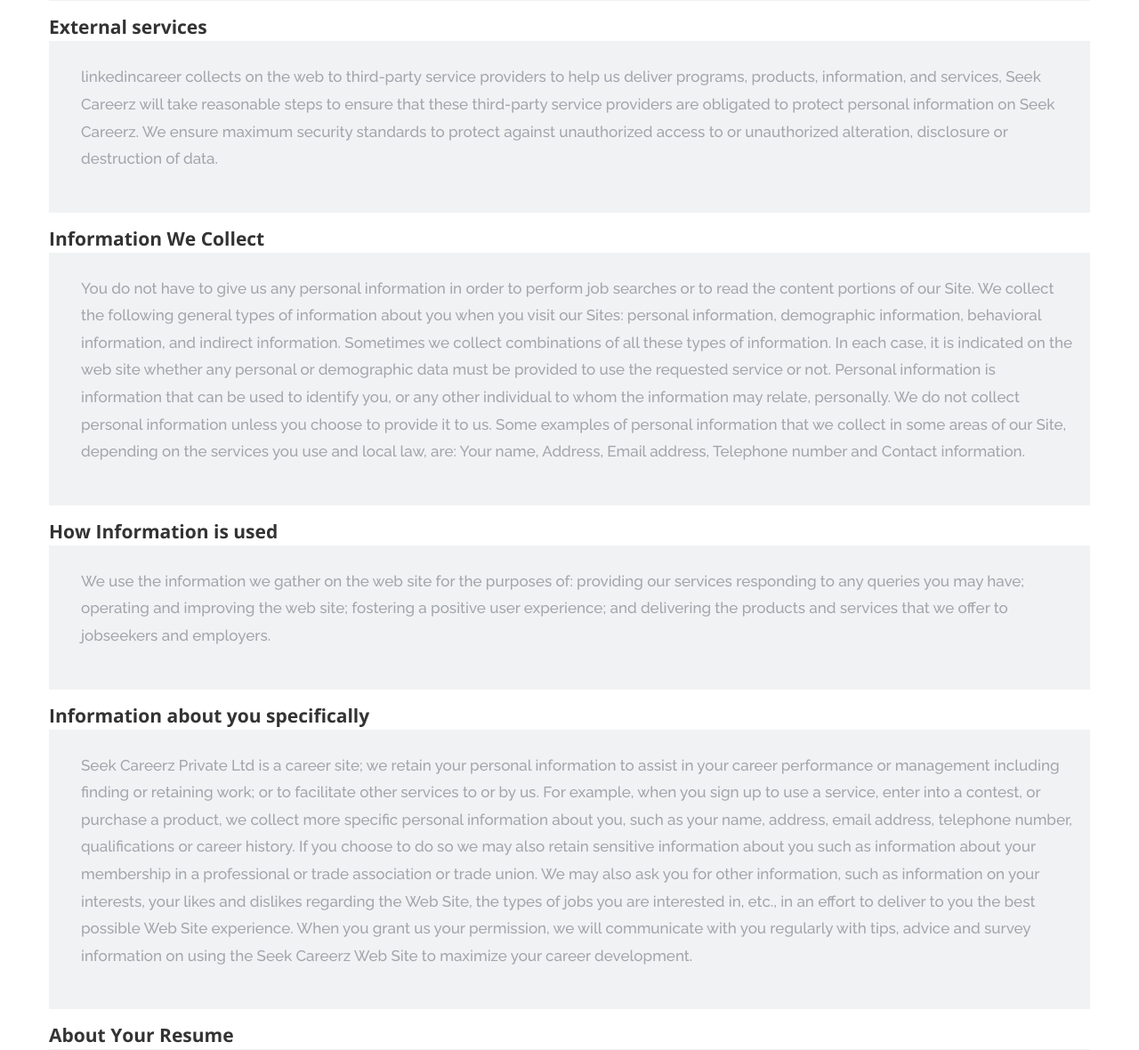
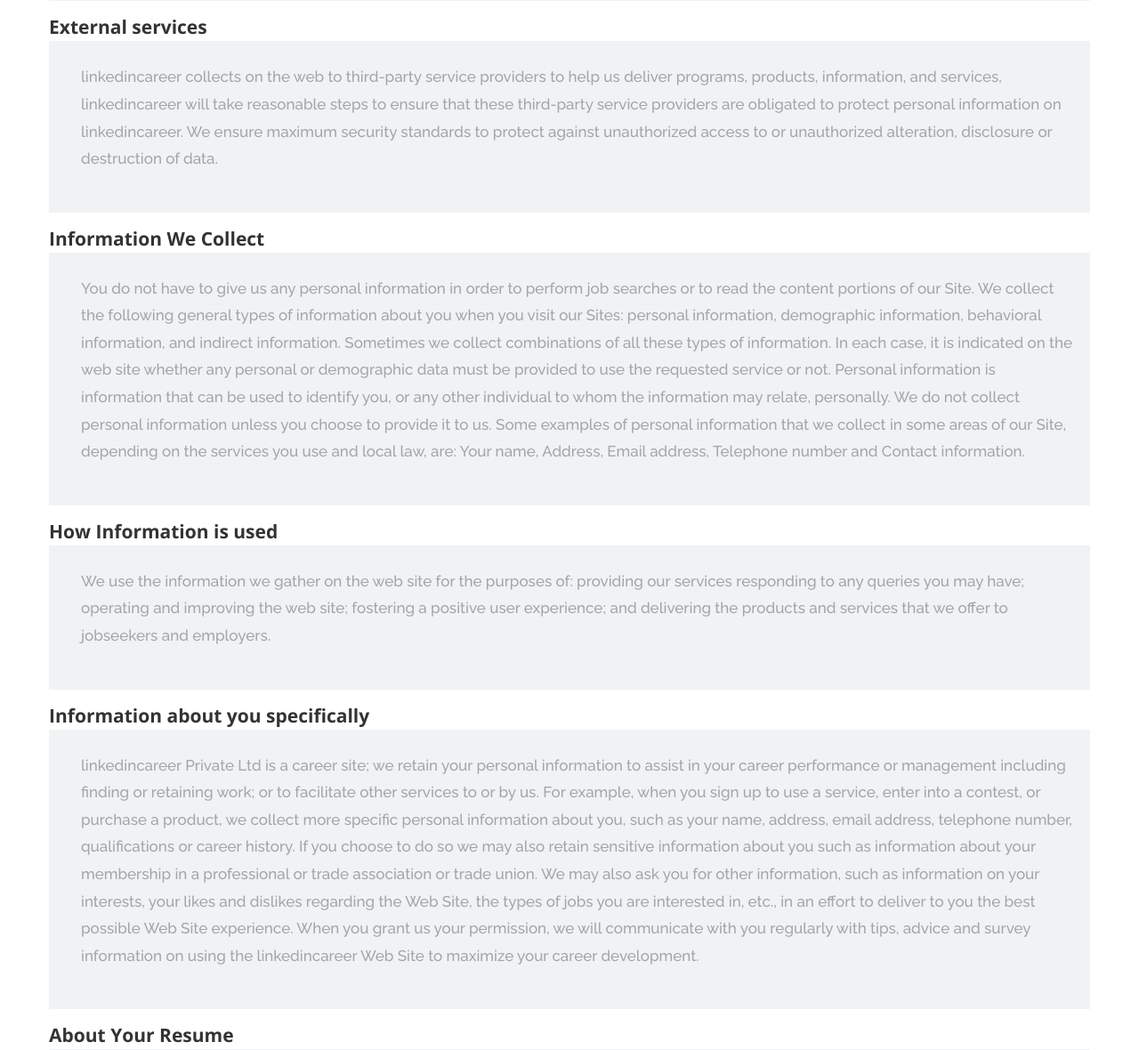
Before and after one commit to omkarvijay6/linkedincareer, a Django app: template career_site/templates/privacy_policy.html in a window 1280 px wide. Shown: the part 317-1497 px from the top of the page at 89% size. Run offline with Django 3.2, Linux system fonts and the light colour scheme; the template is opened without the code that fills it, so the values that code supplies are empty; parts of the project's set-up code (start-up, migrations or seed data) failed here and were passed over; some libraries are stand-ins or nearby versions; some web fonts are replaced.

Commit message:
changed admin url, replaced seekcareerz with linkedincareer , debug false

```diff
--- a/career_site/templates/combo_services.html
+++ b/career_site/templates/combo_services.html
@@ -43,7 +43,7 @@
                                     forwarded to a company only upon their consent
                                 </li>
                                 <li>No Senior Professional is disturbed with irrelevant or unsuitable openings</li>
-                                <li> An exclusive team member of Seekcareez.com will handle your application throughout
+                                <li> An exclusive team member of linkedincareer.org will handle your application throughout
                                     the process.
                                 </li>
                                 <li>No additional or hidden costs.</li>
--- a/career_site/templates/executive_service.html
+++ b/career_site/templates/executive_service.html
@@ -49,7 +49,7 @@
                                     forwarded to a company only upon their consent
                                 </li>
                                 <li>No Senior Professional is disturbed with irrelevant or unsuitable openings</li>
-                                <li> An exclusive team member of Seekcareez.com will handle your application throughout
+                                <li> An exclusive team member of linkedincareer.org will handle your application throughout
                                     the process.
                                 </li>
                                 <li>No additional or hidden costs.</li>
--- a/career_site/templates/index.html
+++ b/career_site/templates/index.html
@@ -256,15 +256,15 @@
                                     class="moto-widget-menu-toggle-btn-icon fa fa-bars"></i></a>
                             <ul class="moto-widget-menu-list moto-widget-menu-list_horizontal">
                                 <li class="moto-widget-menu-item">
-                                    <a href="/about/" data-action="page"
+                                    <a href="{% url 'about' %}" data-action="page"
                                        class="moto-widget-menu-link moto-widget-menu-link-level-1 moto-link">About</a>
                                 </li>
                                 <li class="moto-widget-menu-item">
-                                    <a href="/services/" data-action="page"
+                                    <a href="{% url 'services' %}" data-action="page"
                                        class="moto-widget-menu-link moto-widget-menu-link-level-1 moto-link">Services</a>
                                 </li>
                                 <li class="moto-widget-menu-item">
-                                    <a href="/events/" data-action="page"
+                                    <a href="{% url 'index' %}" data-action="page"
                                        class="moto-widget-menu-link moto-widget-menu-link-level-1 moto-link">Events</a>
                                 </li>
                             </ul>
--- a/career_site/templates/privacy_policy.html
+++ b/career_site/templates/privacy_policy.html
@@ -61,9 +61,9 @@
                             <div class="moto-widget-text-content moto-widget-text-editable"><p
                                     class="moto-text_system_25">linkedincareer collects on the web to third-party
                                 service
-                                providers to help us deliver programs, products, information, and services, Seek Careerz
+                                providers to help us deliver programs, products, information, and services, linkedincareer
                                 will take reasonable steps to ensure that these third-party service providers are
-                                obligated to protect personal information on Seek Careerz. We ensure maximum security
+                                obligated to protect personal information on linkedincareer. We ensure maximum security
                                 standards to protect against unauthorized access to or unauthorized alteration,
                                 disclosure or destruction of data. &nbsp;<br></p>
                             </div>
@@ -170,7 +170,7 @@
                              class="moto-widget moto-widget-text moto-preset-default                               wow fadeIn moto-spacing-top-medium moto-spacing-right-auto moto-spacing-bottom-medium moto-spacing-left-medium"
                              data-widget="text" data-preset="default" data-spacing="mamm">
                             <div class="moto-widget-text-content moto-widget-text-editable"><p
-                                    class="moto-text_system_25">Seek Careerz Private Ltd is a career site; we retain
+                                    class="moto-text_system_25">linkedincareer Private Ltd is a career site; we retain
                                 your personal information to assist in your career performance or management including
                                 finding or retaining work; or to facilitate other services to or by us. For example,
                                 when you sign up to use a service, enter into a contest, or purchase a product, we
@@ -182,7 +182,7 @@
                                 regarding the Web Site, the types of jobs you are interested in, etc., in an effort to
                                 deliver to you the best possible Web Site experience. When you grant us your permission,
                                 we will communicate with you regularly with tips, advice and survey information on using
-                                the Seek Careerz Web Site to maximize your career development. &nbsp;<br></p>
+                                the linkedincareer Web Site to maximize your career development. &nbsp;<br></p>
                             </div>
                         </div>
                     </div>
@@ -306,8 +306,8 @@
                              data-widget="text" data-preset="default" data-spacing="mamm">
                             <div class="moto-widget-text-content moto-widget-text-editable"><p
                                     class="moto-text_system_25">We wish to ensure your personal information is complete,
-                                accurate and up to date. Seek Careerz allows you to change or correct your personal
-                                information at any time. To do so, simply log into your My Seek Careerz account, and you
+                                accurate and up to date. linkedincareer allows you to change or correct your personal
+                                information at any time. To do so, simply log into your My linkedincareer account, and you
                                 will find options for editing the information you have submitted. &nbsp;<br></p>
                             </div>
                         </div>
@@ -379,16 +379,16 @@
                              data-widget="text" data-preset="default" data-spacing="mamm">
                             <div class="moto-widget-text-content moto-widget-text-editable"><p
                                     class="moto-text_system_25">Amount paid for the Career Services are not
-                                refundable.Multiple iterations via email during CV development process Seek Careerz has
+                                refundable.Multiple iterations via email during CV development process linkedincareer has
                                 no control over the quality, safety or legality of CVs, cover letters, CV evaluations,
                                 or other material posted, the truth or accuracy of the information provided by Customer,
                                 the ability of employers to offer interviews and/or employment opportunities to Customer
                                 or the ability of Customer to fill job openings. &nbsp;<br>
 
-                                Seek Careerz makes no representation about the truthfulness, accuracy, reliability,
+                                linkedincareer makes no representation about the truthfulness, accuracy, reliability,
                                 completeness, or timeliness of any CV and/or cover letter and/or CV evaluation and
                                 cannot be responsible for the form, content and accuracy of any cv, cover letter, cv
-                                evaluation or other material submitted by Customer to cv Services Seek Careerz is not
+                                evaluation or other material submitted by Customer to cv Services linkedincareer is not
                                 responsible for any interview or employment decision regarding Customers posting CVs
                                 and/or cover letters on The Web Site site&nbsp;<br>
 
--- a/career_site/templates/t_and_c.html
+++ b/career_site/templates/t_and_c.html
@@ -1,6 +1,6 @@
 {% extends 'base.html' %}
 {% load staticfiles %}
-{% block title%}Privacy Policy{% endblock %}
+{% block title%}Terms and Conditions{% endblock %}
 {% block content %}
 <section id="section-content" class="content page-1 moto-section" data-widget="section" data-container="section">
     <div class="moto-widget moto-widgetRight Connect:ght Connect:ow row-fixed" data-widget="row">
@@ -66,7 +66,7 @@
                                         candidate, and if done shall be done under a fresh process.
                                     </li>
                                     <li>All fee paid by candidates, companies or third parties to Seekcareeerz.com is
-                                        Non Refundable, as Seekcarrerz.com does not subscribe to a Refund Policy.
+                                        Non Refundable, as linkedincareer.org does not subscribe to a Refund Policy.
                                     </li>
                                     <li>In the event of any unforeseen legalities arising out of conducting business
                                         with linkedincareer, for any parties, these shall extend only to the legal
--- a/linkedincareer/settings.py
+++ b/linkedincareer/settings.py
@@ -24,7 +24,7 @@
 SECRET_KEY = '#6g*t)nsx)2#7s@_90r2!q#vsf%#)+&=4cdd)pg!i6^kawh6px'
 
 # SECURITY WARNING: don't run with debug turned on in production!
-DEBUG = True
+DEBUG = False
 
 ALLOWED_HOSTS = []
 
--- a/linkedincareer/urls.py
+++ b/linkedincareer/urls.py
@@ -17,7 +17,7 @@
 from django.contrib import admin
 
 urlpatterns = [
-    url(r'^admin/', admin.site.urls),
+    url(r'^godzillaroar/', admin.site.urls),
     url(r'^', include('career_site.urls')),
 
 ]
```
